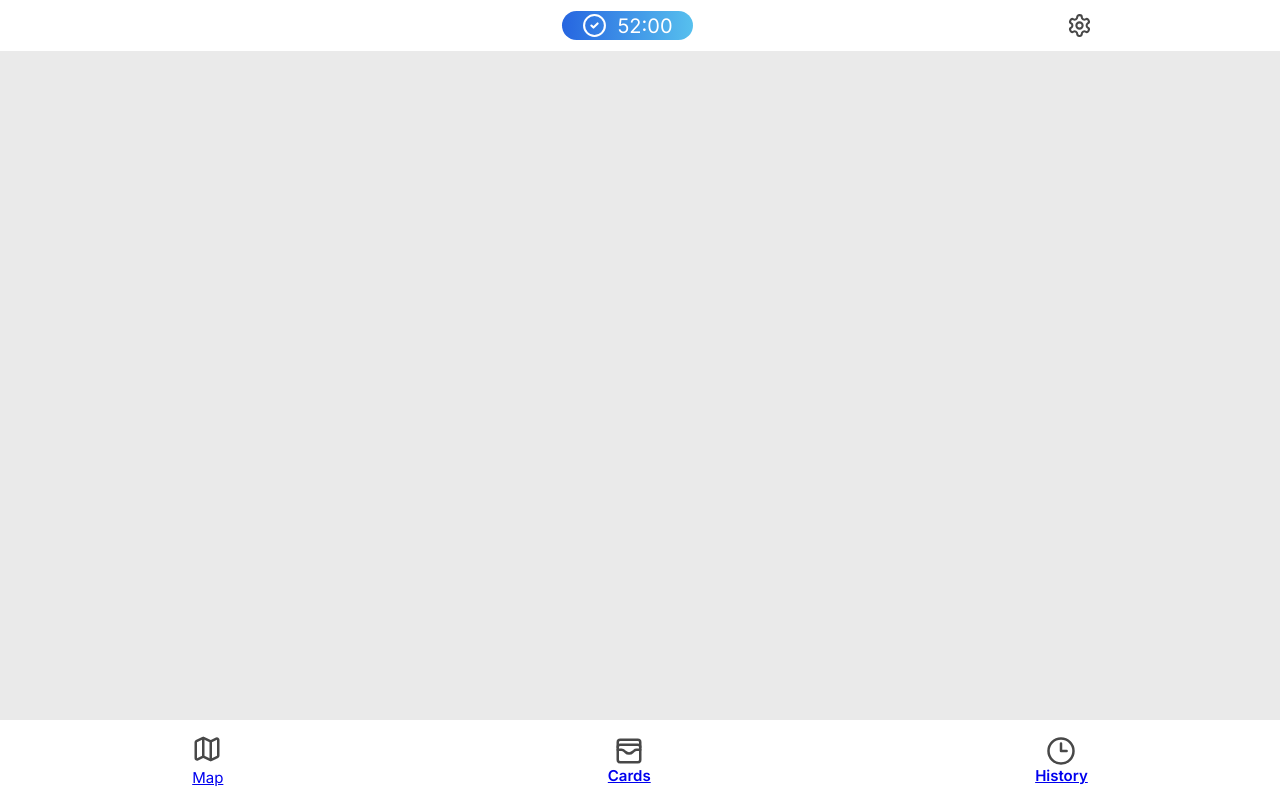
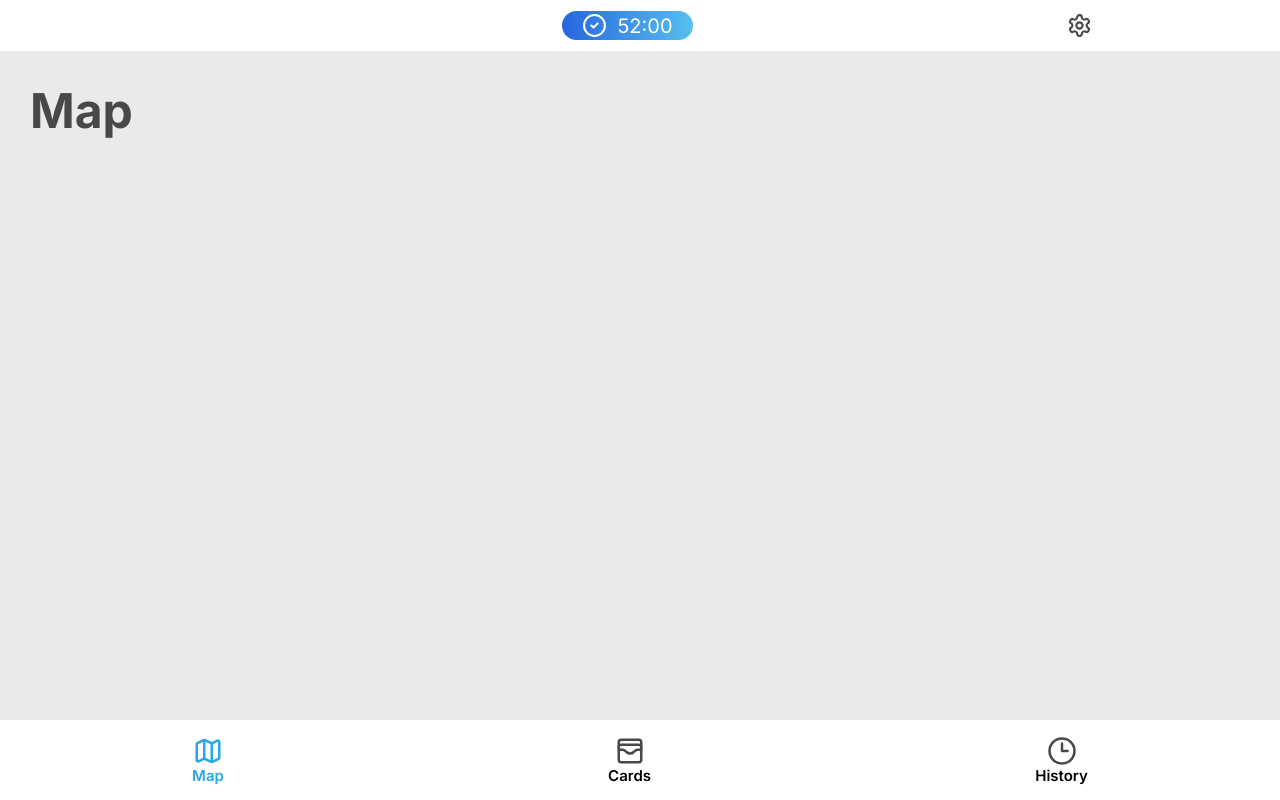
Before and after one commit to kadisonm/metro-app, a Next.js app: page /map in a window 1280 px wide. Built offline with nearby package versions, Linux system fonts and the light colour scheme.

Commit message:
Finish navbar

```diff
--- a/src/app/cards/page.tsx
+++ b/src/app/cards/page.tsx
@@ -4,6 +4,7 @@ export default function Cards() {
   return (
     <>
       <div className="">
+        <h1>Cards</h1>
       </div>
     </>
   );
--- a/src/app/history/page.tsx
+++ b/src/app/history/page.tsx
@@ -4,6 +4,7 @@ export default function History() {
   return (
     <>
       <div className="">
+        <h1>History</h1>
       </div>
     </>
   );
--- a/src/app/layout.tsx
+++ b/src/app/layout.tsx
@@ -18,7 +18,9 @@ export default function RootLayout({children}: Readonly<{ children: React.ReactN
     <html lang="en">
       <body className={inter.className}>
         <Header />
-        {children}
+        <div className="content">
+          {children}
+        </div>
         <Nav />
       </body>
     </html>
--- a/src/app/map/page.tsx
+++ b/src/app/map/page.tsx
@@ -4,6 +4,7 @@ export default function History() {
   return (
     <>
       <div className="">
+        <h1>Map</h1>
       </div>
     </>
   );
--- a/src/components/nav/index.tsx
+++ b/src/components/nav/index.tsx
@@ -2,40 +2,42 @@
 
 import styles from './styles.module.scss'
 
-import { usePathname } from 'next/navigation'
-import Link from 'next/link'
+import { useRouter, usePathname } from 'next/navigation'
 
 import { Map, WalletCards, Clock3} from 'lucide-react';
 
 export default function Nav() {
     const pathname = usePathname()
+    const router = useRouter()
 
     return (
         <div className={styles.primary}>
-            <Link
-                href="/map"
-                className={`${pathname === '/map' ? styles.active : styles.item}`}
+            <div
+                onClick={() => {router.push("/map")}}
+                className={styles.item}
+                id={`${pathname === '/map' ? styles.current : ""}`}
             >
                 <Map id="large" />
                 <h4>Map</h4>
-            </Link>
+            </div>
 
-            <Link
-                href="/cards"
+            <div
+                onClick={() => {router.push("/cards")}}
                 className={styles.item}
-                id={`${pathname === '/cards' ? "active" : ""}`}
+                id={`${pathname === '/cards' ? styles.current : ""}`}
             >
                 <WalletCards id="large" />
                 <h4>Cards</h4>
-            </Link>
+            </div>
 
-            <Link
-                href="/history"
-                className={`${pathname === '/history' ? styles.active : styles.item}`}
+            <div
+                onClick={() => {router.push("/history")}}
+                className={styles.item}
+                id={`${pathname === '/history' ? styles.current : ""}`}
             >
                 <Clock3 id="large" />
                 <h4>History</h4>
-            </Link>
+            </div>
         </div>
     )
 }
--- a/src/components/nav/styles.module.scss
+++ b/src/components/nav/styles.module.scss
@@ -16,18 +16,27 @@
     justify-content: space-around;
     align-items: center;
 
+    #current {
+        * {
+            color: $color-primary;
+        }
+    }
+
+    :hover {
+        * {
+            color: $color-primary;
+        }
+    }
+
     .item {
         display: flex;
         flex-direction: column;
         justify-content: center;
         align-items: center;
+        padding: 10px;
 
         h4 {
             font-weight: 600;
         }
-
-        .active {
-            color: $color-primary;
-        }
     }
 }
--- a/src/styles/globals.scss
+++ b/src/styles/globals.scss
@@ -4,6 +4,10 @@
 body {
     background-color: $background-primary;
     margin: 0;
+}
+
+.content {
+    padding: 30px;
 }
 
 #large {
@@ -25,6 +29,8 @@ h1 {
     font-weight: bold;
     margin: 0;
     padding: 0;
+    color: $text-normal;
+
 }
 
 h2 {
```
